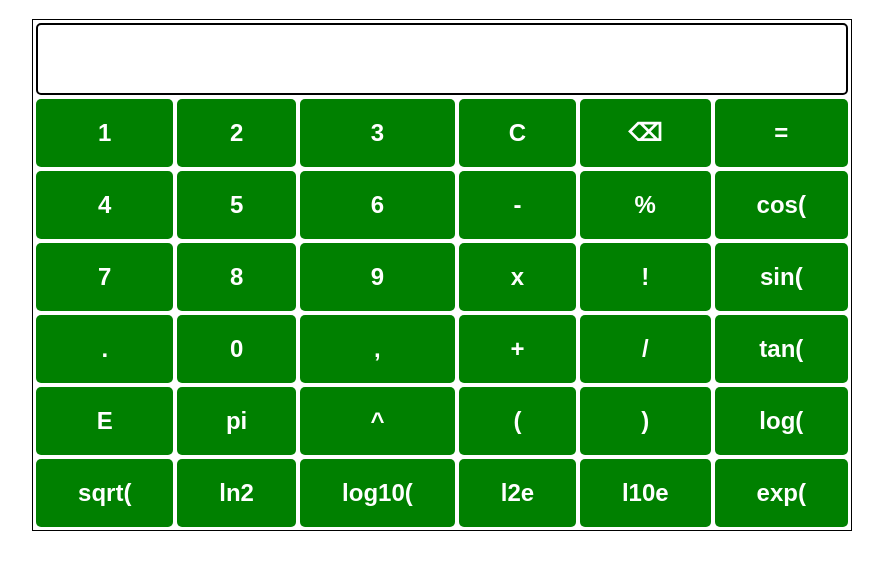
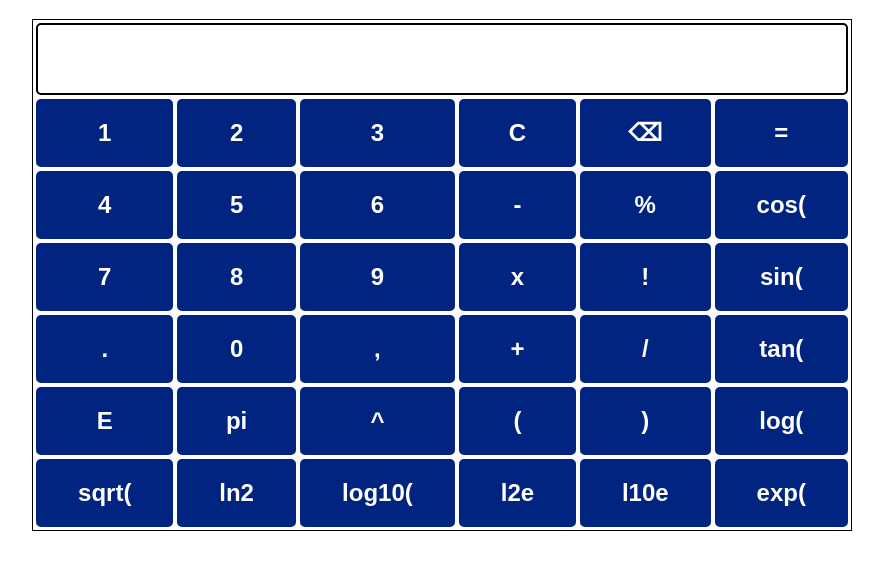
Before and after one commit to 1310bhavika/codealpha_tasks, a plain HTML site: page src/index.html in a window 1280 px wide. Shown: the part 61-626 px from the top of the page, without its empty margins (198-1081 px from the left). Drawn offline with nearby package versions, Linux system fonts and the light colour scheme.

Commit message:
add index.html cloudflare

```diff
--- a/src/index.html
+++ b/src/index.html
@@ -15,7 +15,7 @@
         input[type="button"] {
             width: 100%;
             padding: 20px 40px;
-            background-color: green;
+            background-color: rgb(0, 36, 128);
             color: white;
             font-size: 24px;
             font-weight: bold;
```
